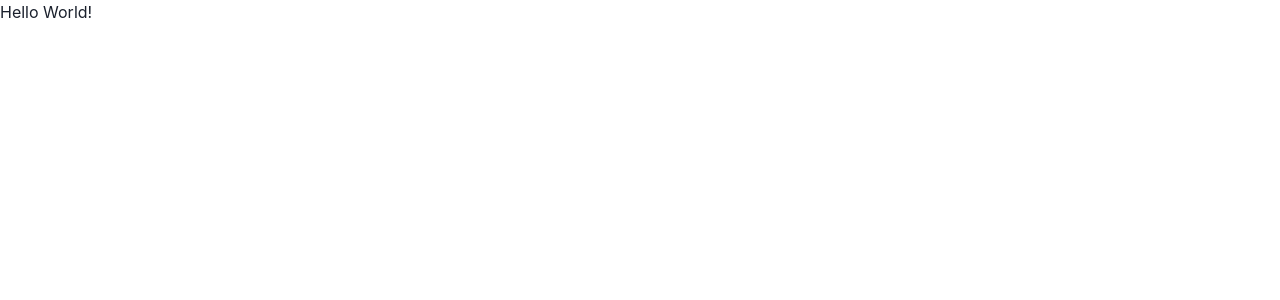
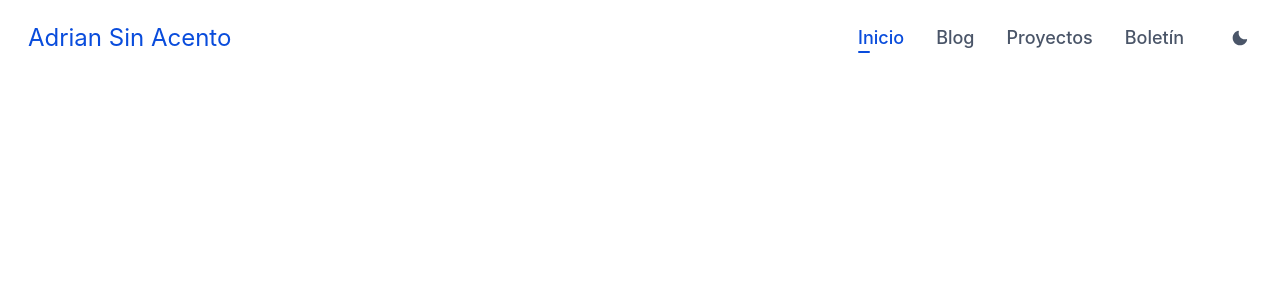
Before and after one commit to adrrian17/v2, a Next.js app: page / in a window 1280 px wide. Shown: the top 300 px of the page. Built offline with nearby package versions, Linux system fonts and the light colour scheme.

Commit message:
Add a default layout and a navbar

```diff
--- a/package.json
+++ b/package.json
@@ -9,6 +9,7 @@
     "lint": "next lint"
   },
   "dependencies": {
+    "@chakra-ui/icons": "^1.1.1",
     "@chakra-ui/react": "^1.7.3",
     "@emotion/react": "^11.7.1",
     "@emotion/styled": "^11.6.0",
--- /dev/null
+++ b/src/components/navigation/Navbar.jsx
@@ -0,0 +1,184 @@
+import {
+  Box,
+  Flex,
+  Text,
+  IconButton,
+  Button,
+  Stack,
+  Collapse,
+  Link,
+  useColorModeValue,
+  useBreakpointValue,
+  useDisclosure,
+  useColorMode,
+} from '@chakra-ui/react';
+
+import { HamburgerIcon, CloseIcon, MoonIcon, SunIcon } from '@chakra-ui/icons';
+
+import NextLink from 'next/link';
+import { useRouter } from 'next/router';
+
+export default function Navbar() {
+  const { colorMode, toggleColorMode } = useColorMode();
+  const { isOpen, onToggle } = useDisclosure();
+
+  return (
+    <Box>
+      <Flex
+        bg={useColorModeValue('white', 'gray.800')}
+        color={useColorModeValue('gray.600', 'white')}
+        minH={'60px'}
+        py={{ base: 2 }}
+        px={{ base: 4 }}
+        align={'center'}
+      >
+        <Flex
+          flex={{ base: 1, md: 'auto' }}
+          ml={{ base: -2 }}
+          display={{ base: 'flex', md: 'none' }}
+        >
+          <IconButton
+            onClick={onToggle}
+            icon={
+              isOpen ? <CloseIcon w={3} h={3} /> : <HamburgerIcon w={5} h={5} />
+            }
+            variant={'ghost'}
+            aria-label={'Toggle Navigation'}
+          />
+        </Flex>
+        <Flex
+          flex={{ base: 1 }}
+          justify={{ base: 'center', md: 'space-between' }}
+        >
+          <NextLink href="/" passHref>
+            <Link _hover={{ textDecoration: 'none' }} _focus={{ ring: 0 }}>
+              <Text
+                p={3}
+                fontSize={{ base: 'sm', md: '2xl' }}
+                textAlign={useBreakpointValue({ base: 'center', md: 'left' })}
+                color={useColorModeValue('brand.500', 'white')}
+              >
+                Adrian Sin Acento
+              </Text>
+            </Link>
+          </NextLink>
+
+          <Flex display={{ base: 'none', md: 'flex' }} align={'center'}>
+            <DesktopNav />
+          </Flex>
+        </Flex>
+
+        <Flex flex={{ base: 1, md: 0 }} justify={'flex-end'}>
+          <Button variant={'ghost'} ml={6} onClick={toggleColorMode}>
+            {colorMode === 'light' ? <MoonIcon /> : <SunIcon />}
+          </Button>
+        </Flex>
+      </Flex>
+
+      <Collapse in={isOpen} animateOpacity>
+        <MobileNav />
+      </Collapse>
+    </Box>
+  );
+}
+
+const DesktopNav = () => {
+  const router = useRouter();
+
+  const activeLinkColor = useColorModeValue('brand.500', 'gray.200');
+  const linkColor = useColorModeValue('gray.600', 'gray.200');
+  const linkHoverColor = useColorModeValue('brand.500', 'white');
+  const linkUnderlineColor = useColorModeValue('brand.500', 'white');
+
+  return (
+    <Stack direction={'row'} spacing={4}>
+      {NAV_ITEMS.map((navItem) => {
+        const active = router.asPath === navItem.href ? true : false;
+
+        return (
+          <Box key={navItem.label}>
+            <NextLink href={navItem.href ?? '#'} passHref>
+              <Link
+                p={2}
+                fontSize={'lg'}
+                fontWeight={500}
+                color={active ? activeLinkColor : linkColor}
+                _hover={{
+                  textDecoration: 'none',
+                  color: linkHoverColor,
+                }}
+              >
+                {navItem.label}
+              </Link>
+            </NextLink>
+            <Box
+              hidden={active ? false : true}
+              rounded={'full'}
+              h={'2px'}
+              bg={linkUnderlineColor}
+              w={3}
+              ml={2}
+            />
+          </Box>
+        );
+      })}
+    </Stack>
+  );
+};
+
+const MobileNav = () => {
+  return (
+    <Stack
+      bg={useColorModeValue('white', 'gray.800')}
+      p={4}
+      display={{ md: 'none' }}
+    >
+      {NAV_ITEMS.map((navItem) => (
+        <MobileNavItem key={navItem.label} {...navItem} />
+      ))}
+    </Stack>
+  );
+};
+
+const MobileNavItem = ({ label, href }) => {
+  return (
+    <Stack spacing={4}>
+      <Flex
+        py={2}
+        as={NextLink}
+        href={href ?? '#'}
+        justify={'space-between'}
+        align={'center'}
+        _hover={{
+          textDecoration: 'none',
+        }}
+      >
+        <Text
+          fontWeight={600}
+          color={useColorModeValue('gray.600', 'gray.200')}
+        >
+          {label}
+        </Text>
+      </Flex>
+    </Stack>
+  );
+};
+
+const NAV_ITEMS = [
+  {
+    label: 'Inicio',
+    href: '/',
+  },
+  {
+    label: 'Blog',
+    href: '/blog',
+  },
+  {
+    label: 'Proyectos',
+    href: '/proyectos',
+  },
+  {
+    label: 'Boletín',
+    href: '/boletin',
+  },
+];
--- /dev/null
+++ b/src/layouts/DefaultLayout.jsx
@@ -0,0 +1,10 @@
+import Navbar from '~/components/navigation/Navbar';
+
+export default function DefaultLayout({ children }) {
+  return (
+    <>
+      <Navbar />
+      {children}
+    </>
+  );
+}
--- a/src/pages/_app.js
+++ b/src/pages/_app.js
@@ -3,9 +3,13 @@ import { ChakraProvider } from '@chakra-ui/react';
 import theme from '~/utils/theme';
 
 function App({ Component, pageProps }) {
+  const Layout = Component.Layout ? Component.Layout : React.Fragment;
+
   return (
     <ChakraProvider theme={theme}>
-      <Component {...pageProps} />
+      <Layout>
+        <Component {...pageProps} />
+      </Layout>
     </ChakraProvider>
   );
 }
--- a/src/pages/index.js
+++ b/src/pages/index.js
@@ -1,4 +1,6 @@
 import Head from 'next/head';
+
+import DefaultLayout from '~/layouts/DefaultLayout';
 
 export default function Home() {
   return (
@@ -8,7 +10,8 @@ export default function Home() {
         <meta name="description" content="" />
         <link rel="icon" href="/favicon.ico" />
       </Head>
-      <div>Hello World!</div>
     </>
   );
 }
+
+Home.Layout = DefaultLayout;
```
Also changed, not shown: 1 other file (tests, documents, lock files or other folders).
